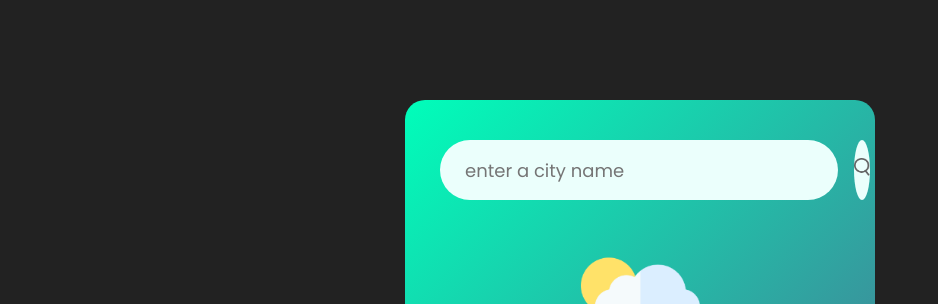
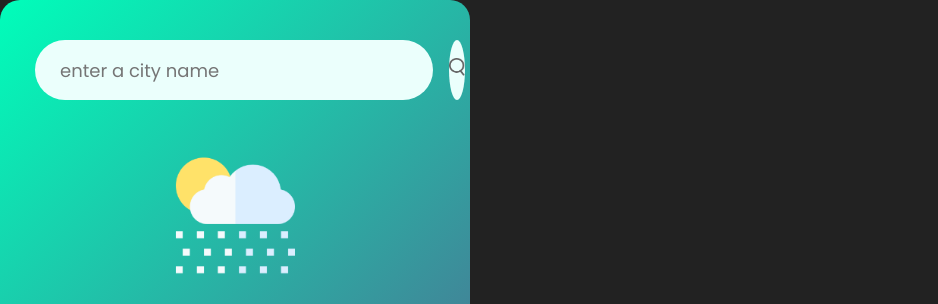
Before and after one commit to vysnoo/weather-app-js, a plain HTML site: page index.html in a window 1280 px wide. Shown: the top 304 px of the page, without its empty margins (0-938 px from the left). Drawn offline with Linux system fonts and the light colour scheme.

Commit message:
done css

```diff
--- a/css/style.css
+++ b/css/style.css
@@ -15,7 +15,7 @@ body {
   max-width: 470px;
   background: linear-gradient(135deg, #00feba, #5b548a);
   color: #fff;
-  margin: 100px auto 0;
+  margin: 5 0px auto 0;
   border-radius: 20px;
   padding: 40px 35px;
   text-align: center;
```
